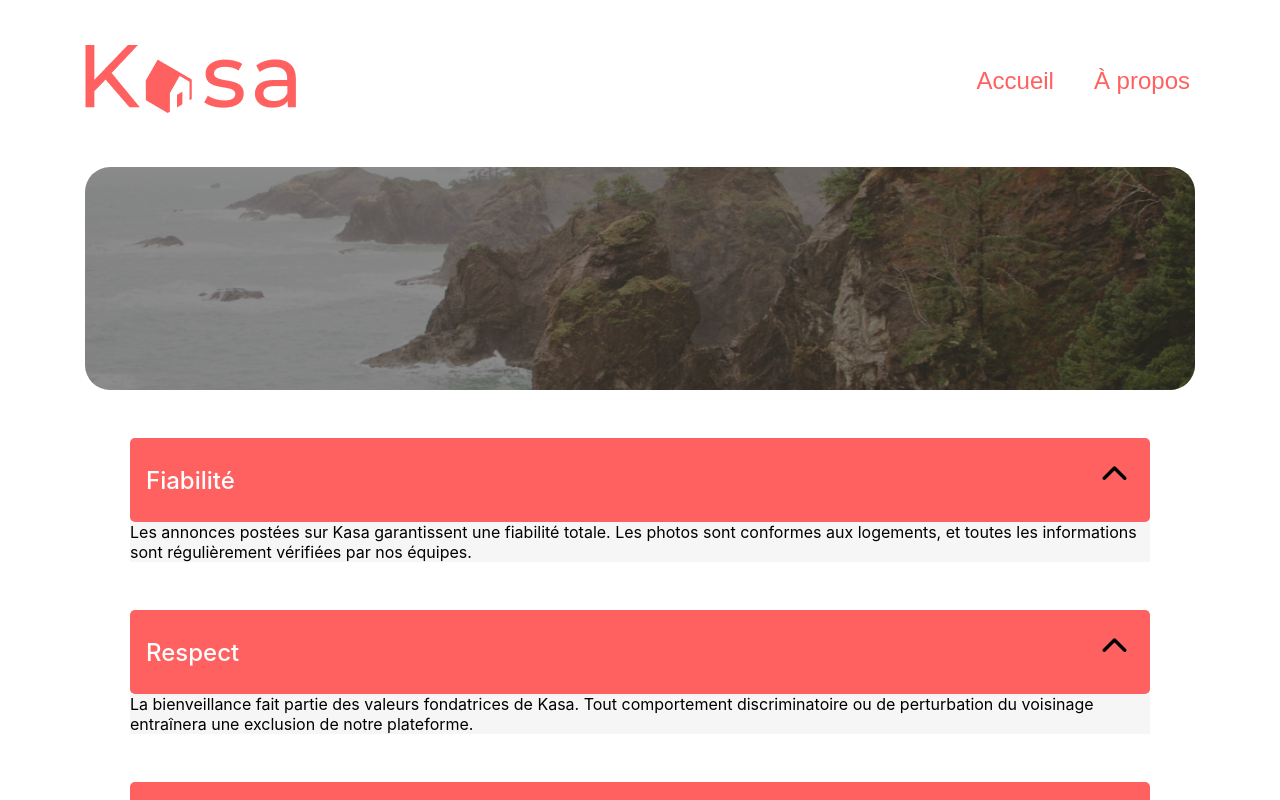
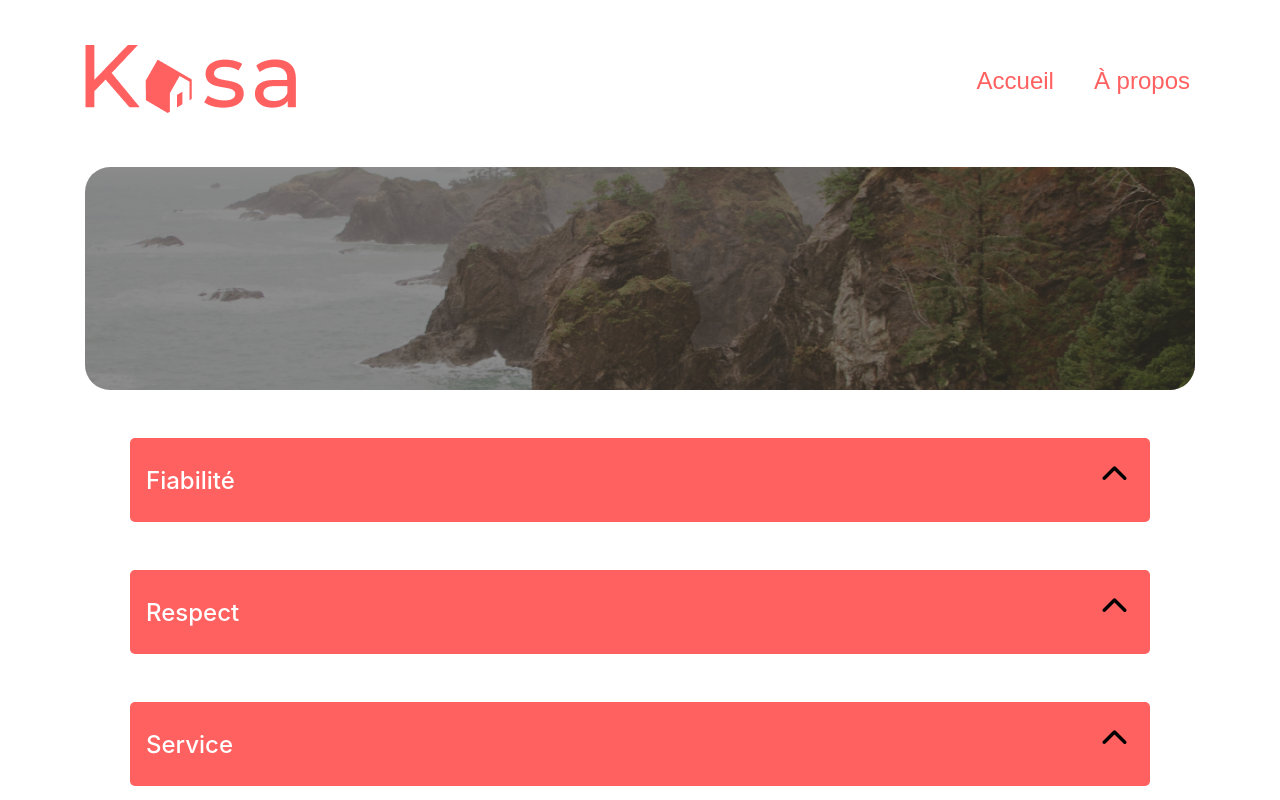
Before and after one commit to jeremydlny/Developpeur-application-Projet11, a React (Create React App) app in the folder frontend/: page /about in a window 1280 px wide. Shown: the top 800 px of the page. Built offline with nearby package versions, Linux system fonts and the light colour scheme.

Commit message:
Correction de Collapse.jsx
Ajout de content et <div>{text || content}</div>
Passage de useState(true) à useState(false)

```diff
--- a/frontend/src/Components/Carousel.jsx
+++ b/frontend/src/Components/Carousel.jsx
@@ -17,7 +17,7 @@ const Carousel = ({ images }) => {
         setIndex((prevIndex) => prevIndex === 0 ? images.length - 1 : prevIndex - 1)
     };
 
-    console.log(images)
+    // console.log(images)
     // On retourne un composant qui affiche la photo courante, les boutons pour passer à la photo suivante ou précédente et le compteur de photos
     return (
         <div className='carousel'>
--- a/frontend/src/Components/Collapse.jsx
+++ b/frontend/src/Components/Collapse.jsx
@@ -3,8 +3,8 @@ import '@/styles/index.css';
 import '@/styles/collapse.css';
 import { ReactComponent as Arrow } from '@/assets/Arrow.svg';
 
-const Collapse = ({ title, text }) => {
-    const [isOpen, setIsOpen] = useState(true);
+const Collapse = ({ title, text, content }) => {
+    const [isOpen, setIsOpen] = useState(false);
 
     const toggle = () => {
         setIsOpen(!isOpen);
@@ -22,7 +22,7 @@ const Collapse = ({ title, text }) => {
             </div>
 
             <div className={`collapse-text ${isOpen ? 'open' : 'closed'}`}>
-                <div>{text}</div>
+                <div>{text || content}</div>
             </div>
         </div>
     );
--- a/frontend/src/pages/Public/Logement/Logement.jsx
+++ b/frontend/src/pages/Public/Logement/Logement.jsx
@@ -9,7 +9,7 @@ import Rating from '@/Components/Rating';
 import Carousel from '@/Components/Carousel';
 import Collapse from '@/Components/Collapse';
 
-import AccommodationsService from '../../../_Service/Accommodations.service';
+import AccommodationsService from '@/_Service/Accommodations.service';
 
 const AccommodationSheet = () => {
     console.log("AccommodationSheet rendered!");
@@ -41,7 +41,8 @@ const AccommodationSheet = () => {
         getInfo()
     }, [id, navigate]) // Ajout de id et navigate dans les dépendances
 
-    console.log(logement.tags);
+    console.log(logement.description);
+    console.log(logement.equipments);
 
     if (isLoading) return (<h3>Chargement...</h3>)
     return (
```
